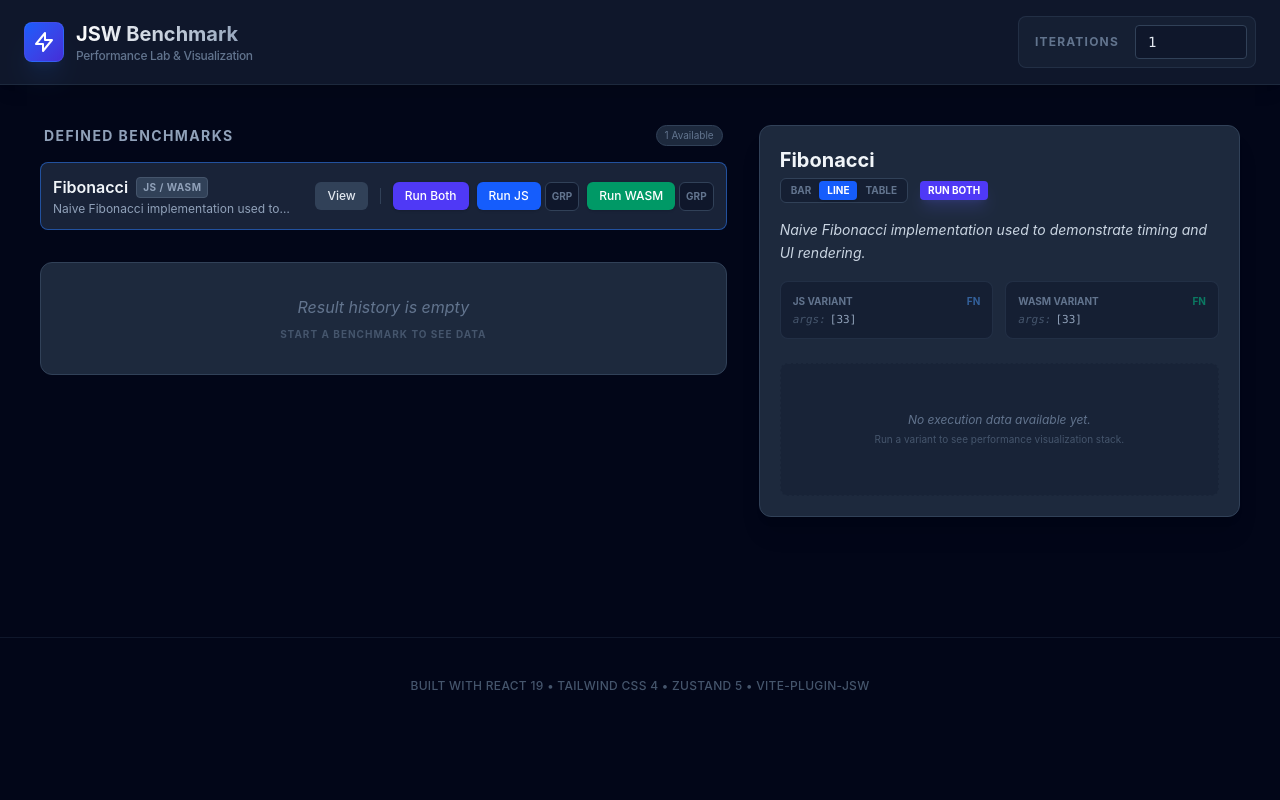
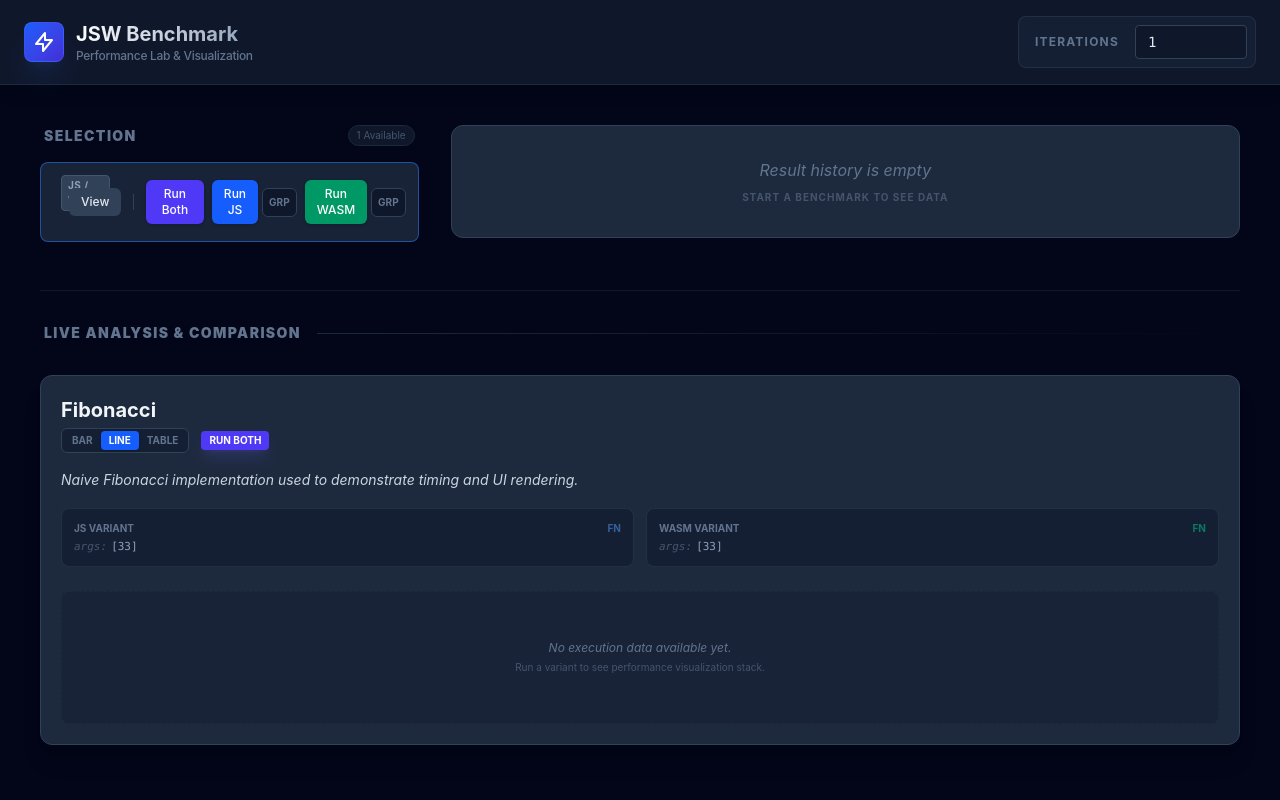
Before and after one commit to EV-OD/vite-plugin-jsw, a React (Vite) app in the folder playground-react/: page / in a window 1280 px wide. Shown: the top 800 px of the page. Built offline with nearby package versions, Linux system fonts and the light colour scheme.

Commit message:
feat: restructure BenchmarkManager layout for improved UI and usability

```diff
--- a/playground-react/src/benchmark/manager/BenchmarkManager.tsx
+++ b/playground-react/src/benchmark/manager/BenchmarkManager.tsx
@@ -55,15 +55,15 @@ export default function BenchmarkManager() {
       </header>
 
       {/* Main Content */}
-      <main className="max-w-7xl mx-auto p-6 lg:p-10">
-        <div className="grid grid-cols-1 lg:grid-cols-12 gap-8">
+      <main className="max-w-7xl mx-auto p-6 lg:p-10 space-y-12">
+        <div className="grid grid-cols-1 lg:grid-cols-12 gap-8 items-start">
 
-          {/* Left Column: List & History */}
-          <div className="lg:col-span-7 space-y-8">
+          {/* Top-Left Column: List */}
+          <div className="lg:col-span-4 sticky top-32">
             <section>
               <div className="flex items-center justify-between mb-4 px-1">
-                <h2 className="text-sm font-bold uppercase tracking-widest text-slate-400">Defined Benchmarks</h2>
-                <span className="text-[10px] bg-slate-800 text-slate-500 px-2 py-0.5 rounded-full border border-slate-700">
+                <h2 className="text-sm font-black uppercase tracking-widest text-slate-500">Selection</h2>
+                <span className="text-[10px] bg-slate-900 text-slate-600 px-2 py-0.5 rounded-full border border-slate-800">
                   {registryEntries.length} Available
                 </span>
               </div>
@@ -73,20 +73,24 @@ export default function BenchmarkManager() {
                 ))}
               </div>
             </section>
-
-            <section>
-              <ResultsTable />
-            </section>
           </div>
 
-          {/* Right Column: Details & Analysis */}
-          <div className="lg:col-span-5 relative">
-            <div className="lg:sticky lg:top-32">
-              <BenchmarkDetails />
-            </div>
+          {/* Top-Right Column: History */}
+          <div className="lg:col-span-8">
+            <ResultsTable />
           </div>
+        </div>
 
-        </div>
+        {/* Bottom Full-Width Area: Details & Analysis */}
+        <section className="pt-8 border-t border-slate-900">
+          <div className="flex items-center gap-4 mb-8 px-1">
+            <h2 className="text-sm font-black uppercase tracking-widest text-slate-500">Live Analysis & Comparison</h2>
+            <div className="h-px flex-1 bg-gradient-to-r from-slate-800 to-transparent"></div>
+          </div>
+          <div className="w-full">
+            <BenchmarkDetails />
+          </div>
+        </section>
       </main>
 
       <footer className="mt-20 border-t border-slate-900 py-10 text-center">
```
